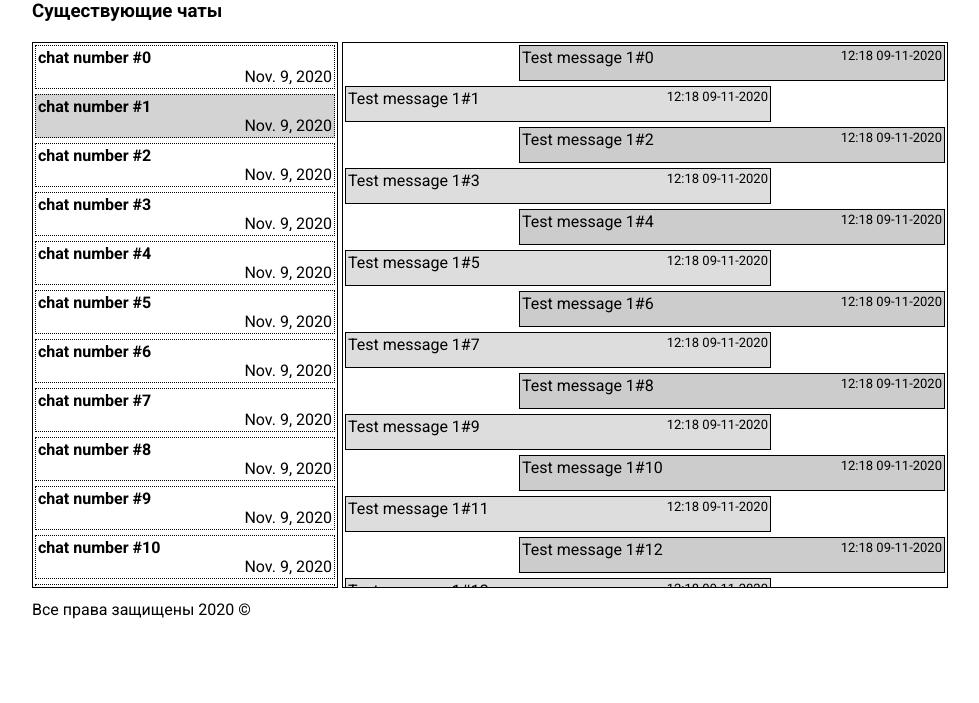
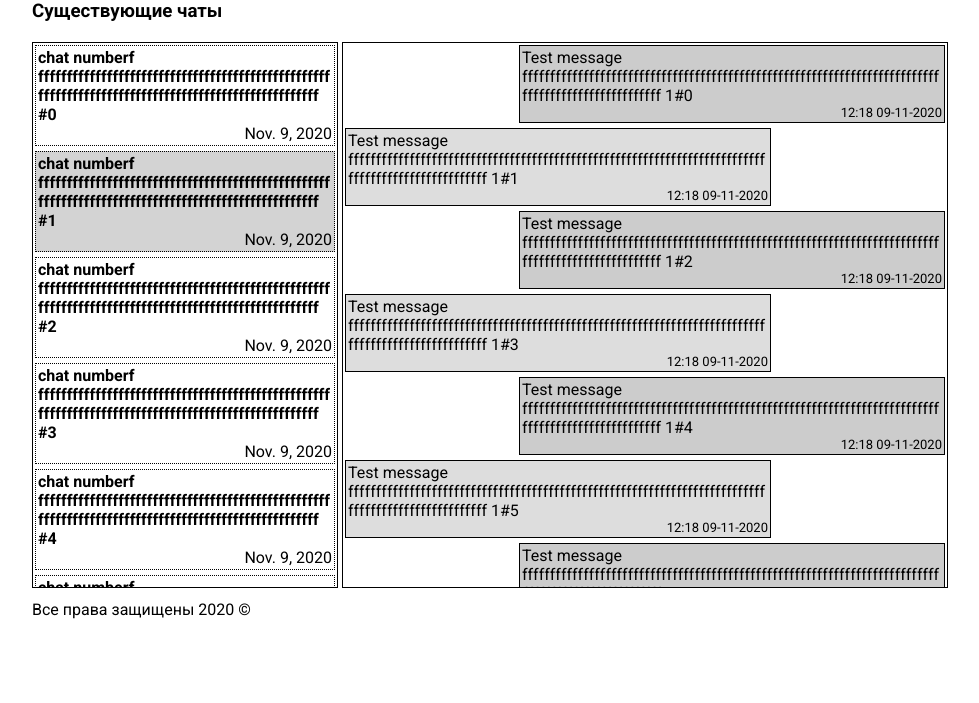
Before and after one commit to NikoTaga/gu-chatbot-01, a Django app: page /chat/1/ in a window 1280 px wide. Shown: the top 703 px of the page, without its empty margins (108-1087 px from the left). Run offline with Django 3.2, Linux system fonts and the light colour scheme.

Commit message:
fix word wrapping

```diff
--- a/bot/templates/bot/chat_view.html
+++ b/bot/templates/bot/chat_view.html
@@ -6,8 +6,8 @@
     <div class="chat-list">
         {% for chat in chat_list %}
         <a href="/chat/{{chat.number}}/" class="chat-button"><div class="chat-entry {% if chat.number == selected %}highlight{%endif%}">
-            <span class="chat-name">{{ chat.name }}</span>
-            <span class="chat-time">{{ chat.time }}</span>
+            <div class="chat-name">{{ chat.name }}</div>
+            <div class="chat-time">{{ chat.time }}</div>
         </div></a>
         {% endfor %}
     </div>
@@ -15,8 +15,8 @@
         {% for message in message_list %}
         <div class="chat-message {% if message.direction %} msg-in {% else %} msg-out {% endif %}">
 <!--            <span class="chat-message-number">{{message.number}}</span>-->
-            <span class="chat-message-content">{{message.content}}</span>
-            <span class="chat-message-time">{{message.time}}</span>
+            <div class="chat-message-content">{{message.content}}</div>
+            <div class="chat-message-time">{{message.time}}</div>
         </div>
         {% endfor %}
     </div>
--- a/bot/views.py
+++ b/bot/views.py
@@ -28,7 +28,7 @@ def chat_list(request: HttpRequest) -> HttpResponse:
     chats: List[Dict[str, Any]] = [
         {
             'number': i,
-            'name': f'chat number #{i}',
+            'name': f'chat number {"f"*100} #{i}',
             'time': datetime.now().date()
         } for i in range(20)
     ]
@@ -44,14 +44,14 @@ def chat_view(request: HttpRequest, pk: int) -> HttpResponse:
     chats: List[Dict[str, Any]] = [
         {
             'number': i,
-            'name': f'chat number #{i}',
+            'name': f'chat numberf  {"f"*100}  #{i}',
             'time': datetime.now().date()
          } for i in range(20)
     ]
     messages: List[Dict[str, Any]] = [
         {
             'number': j,
-            'content': f'Test message {pk}#{j}',
+            'content': f'Test message {"f"*100} {pk}#{j}',
             'direction': bool(j % 2),
             'time': datetime.now().strftime('%H:%M %d-%m-%Y'),
         } for j in range(20)
--- a/static/styles/chatlog_style.css
+++ b/static/styles/chatlog_style.css
@@ -55,6 +55,7 @@ body {
     padding: 2px;
     margin-bottom: 5px;
     border: 1px dotted black;
+    overflow-wrap: break-word;
 }
 
 .chat-message {
@@ -62,22 +63,25 @@ body {
     margin-bottom: 5px;
     width: 70%;
     border: 1px solid black;
-    height: 30px;
 }
 
 .chat-name {
-    display: block;
     font-weight: 700;
 }
 
 .chat-time {
-    display: block;
     text-align: right;
 }
 
 .chat-message-time {
     float: right;
     font-size: small;
+}
+
+.chat-message-content {
+    width: 100%
+    float: left;
+    overflow-wrap: break-word;
 }
 
 .msg-in {
```
